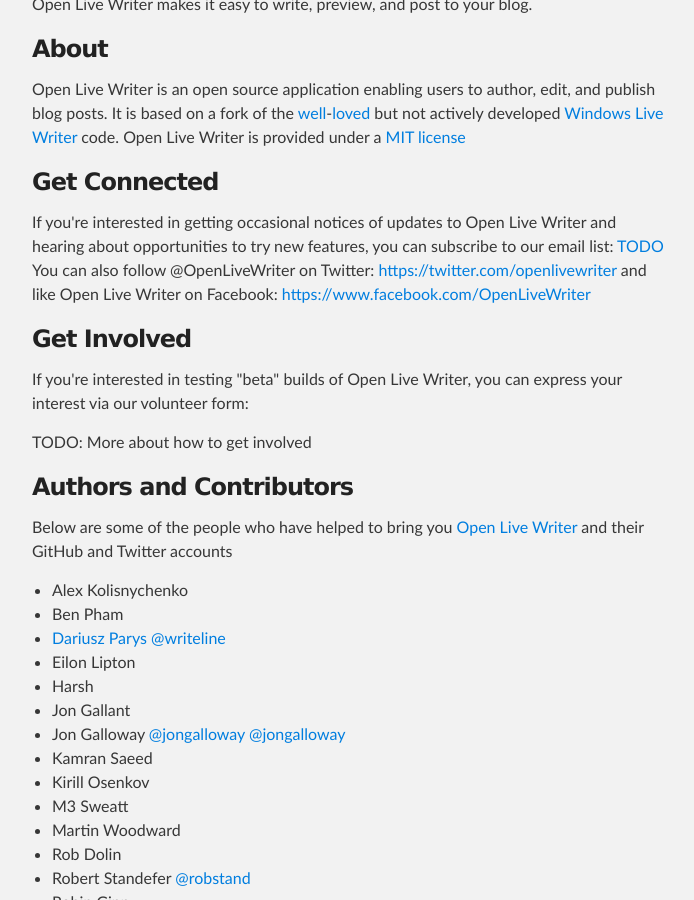
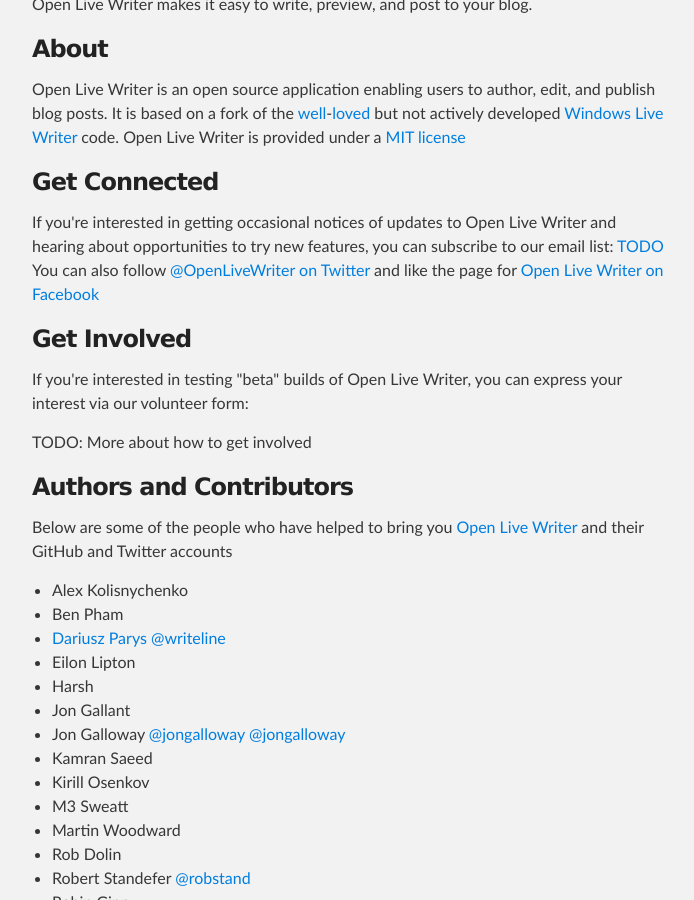
Before and after one commit to OpenLiveWriter/OpenLiveWriter.Github.io, a Jekyll site: the page TestPage2.html, which Jekyll copies as it is, in a window 1280 px wide and 900 px high, scrolled down 499 px. Shown: the whole window, without its empty margins (288-982 px from the left). Built offline with Jekyll 4.4.1, drawn with Linux system fonts in a browser that asks for light colours.

Commit message:
Update TestPage2.html
Fixes hyperlinks

```diff
--- a/TestPage2.html
+++ b/TestPage2.html
@@ -58,8 +58,8 @@
 
 <p>If you're interested in getting occasional notices of updates to Open Live Writer and hearing about opportunities to try new features,
 you can subscribe to our email list: <a href="">TODO</a>
-You can also follow @OpenLiveWriter on Twitter: <a href="https://twitter.com/openlivewriter">https://twitter.com/openlivewriter</a>
-and like Open Live Writer on Facebook: <a href="https://www.facebook.com/OpenLiveWriter">https://www.facebook.com/OpenLiveWriter</a></p>
+You can also follow <a href="https://twitter.com/openlivewriter">@OpenLiveWriter on Twitter</a>
+and like the page for <a href="https://www.facebook.com/OpenLiveWriter">Open Live Writer on Facebook</a></p>
 
 <!-- Get Involved  -->
 <h3>
```
